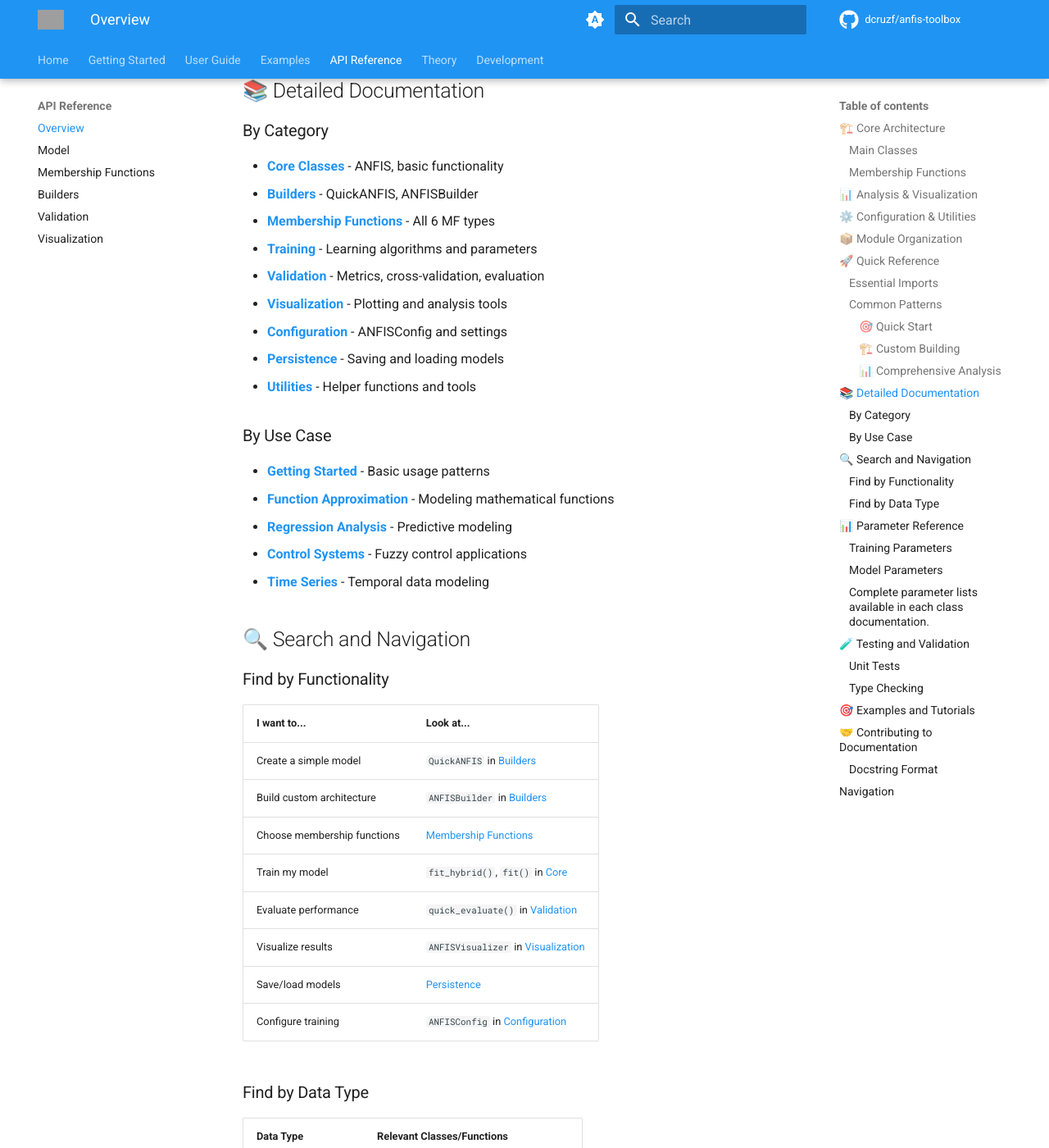
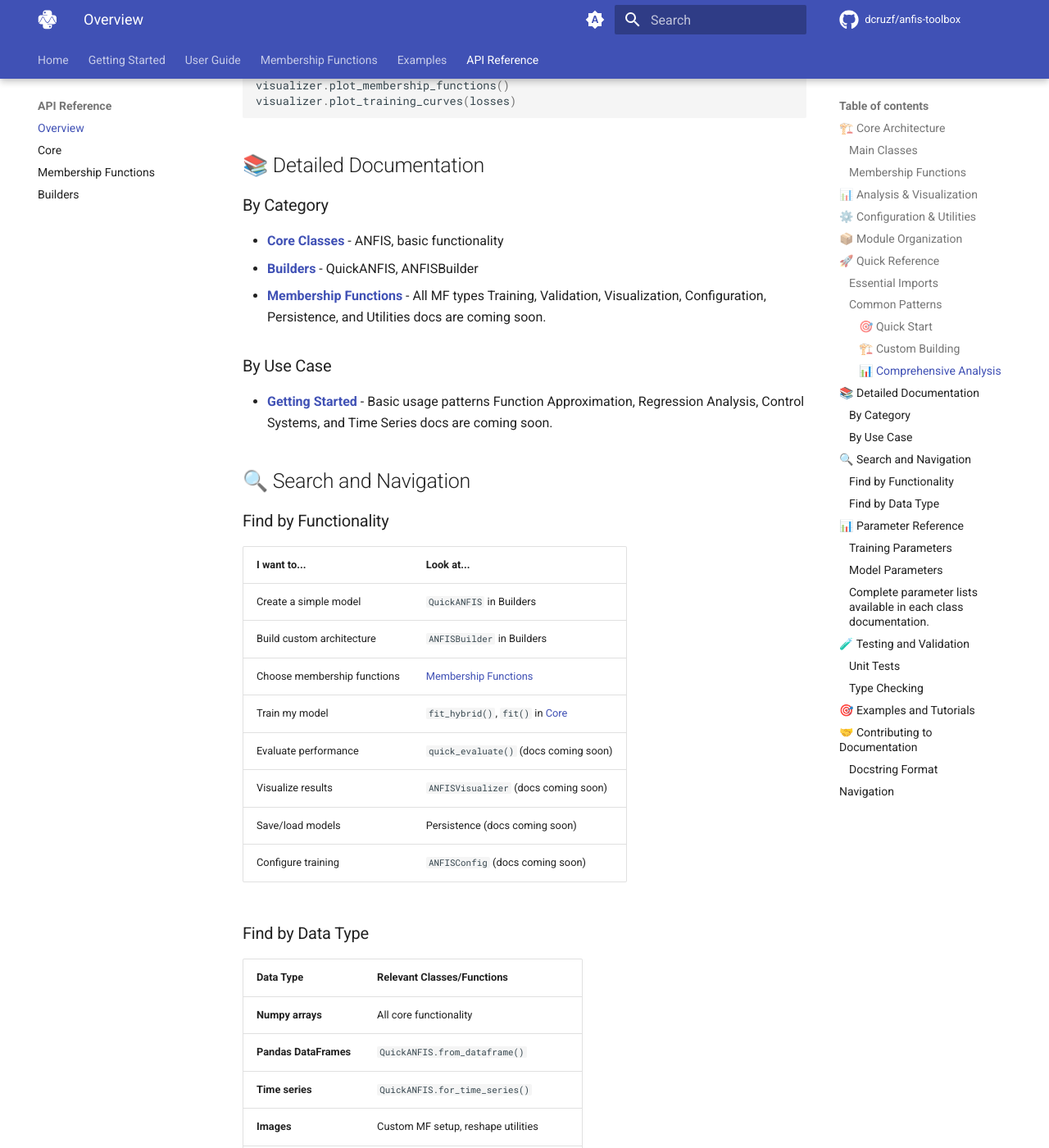
Before and after one commit to dcruzf/anfis-toolbox, an MkDocs documentation site: the page built from docs/api/overview.md, in a window 1280 px wide and 1400 px high, scrolled down 2940 px. Shown: the whole window at 82% size. Built offline with MkDocs 1.6.1 and Material for MkDocs 9.7.7, drawn with Linux system fonts in a browser that asks for light colours; comment, search, counter and statistics services are not loaded; the version menu is left out; some of the changed text lies outside the part shown; grey boxes are pictures that could not be loaded.

Commit message:
docs: enhance docs

```diff
--- a/docs/api/overview.md
+++ b/docs/api/overview.md
@@ -16,29 +16,31 @@
 
 | Class | Type | Parameters | Documentation |
 |-------|------|------------|---------------|
-| **`GaussianMF`** | Gaussian | `center`, `width` | [🔗 Details](membership-functions.md#gaussianmf) |
-| **`TriangularMF`** | Triangular | `left`, `center`, `right` | [🔗 Details](membership-functions.md#triangularmf) |
-| **`TrapezoidalMF`** | Trapezoidal | `left`, `left_peak`, `right_peak`, `right` | [🔗 Details](membership-functions.md#trapezoidalmf) |
-| **`BellMF`** | Bell-shaped | `center`, `width`, `slope` | [🔗 Details](membership-functions.md#bellmf) |
-| **`SigmoidalMF`** | Sigmoidal | `center`, `slope` | [🔗 Details](membership-functions.md#sigmoidalmf) |
-| **`PiMF`** | Pi-shaped | `left`, `left_peak`, `right_peak`, `right` | [🔗 Details](membership-functions.md#pimf) |
+| **`GaussianMF`** | Gaussian | `mean`, `sigma` | [🔗 Details](membership-functions.md#gaussianmf) |
+| **`TriangularMF`** | Triangular | `a`, `b`, `c` | [🔗 Details](membership-functions.md#triangularmf) |
+| **`TrapezoidalMF`** | Trapezoidal | `a`, `b`, `c`, `d` | [🔗 Details](membership-functions.md#trapezoidalmf) |
+| **`BellMF`** | Bell-shaped | `a`, `b`, `c` | [🔗 Details](membership-functions.md#bellmf) |
+| **`SigmoidalMF`** | Sigmoidal | `a`, `c` | [🔗 Details](membership-functions.md#sigmoidalmf) |
+| **`SShapedMF`** | S-shaped | `a`, `b` | [🔗 Details](membership-functions.md#sshapedmf) |
+| **`ZShapedMF`** | Z-shaped | `a`, `b` | [🔗 Details](membership-functions.md#zshapedmf) |
+| **`PiMF`** | Pi-shaped | `a`, `b`, `c`, `d` | [🔗 Details](membership-functions.md#pimf) |
 
 ## 📊 Analysis & Visualization
 
 | Class/Function | Purpose | Documentation |
 |----------------|---------|---------------|
-| **`ANFISVisualizer`** | Plotting and visualization | [🔗 Details](visualization.md) |
-| **`ANFISValidator`** | Model validation and metrics | [🔗 Details](validation.md#anfisvalidator) |
-| **`ANFISMetrics`** | Performance metrics | [🔗 Details](validation.md#anfismetrics) |
-| **`quick_evaluate`** | Fast model evaluation | [🔗 Details](validation.md#quick-evaluate) |
+| **`ANFISVisualizer`** | Plotting and visualization | Coming soon |
+| **`ANFISValidator`** | Model validation and metrics | Coming soon |
+| **`ANFISMetrics`** | Performance metrics | Coming soon |
+| **`quick_evaluate`** | Fast model evaluation | Coming soon |
 
 ## ⚙️ Configuration & Utilities
 
 | Class/Function | Purpose | Documentation |
 |----------------|---------|---------------|
-| **`ANFISConfig`** | Configuration management | [🔗 Details](configuration.md) |
-| **`load_anfis`** | Model loading | [🔗 Details](persistence.md#load-anfis) |
-| **`save_anfis`** | Model saving | [🔗 Details](persistence.md#save-anfis) |
+| **`ANFISConfig`** | Configuration management | Coming soon |
+| **`load_anfis`** | Model loading | Coming soon |
+| **`save_anfis`** | Model saving | Coming soon |
 
 ## 📦 Module Organization
 
@@ -114,21 +116,13 @@
 
 - **[Core Classes](core.md)** - ANFIS, basic functionality
 - **[Builders](builders.md)** - QuickANFIS, ANFISBuilder
-- **[Membership Functions](membership-functions.md)** - All 6 MF types
-- **[Training](training.md)** - Learning algorithms and parameters
-- **[Validation](validation.md)** - Metrics, cross-validation, evaluation
-- **[Visualization](visualization.md)** - Plotting and analysis tools
-- **[Configuration](configuration.md)** - ANFISConfig and settings
-- **[Persistence](persistence.md)** - Saving and loading models
-- **[Utilities](utilities.md)** - Helper functions and tools
+- **[Membership Functions](membership-functions.md)** - All MF types
+Training, Validation, Visualization, Configuration, Persistence, and Utilities docs are coming soon.
 
 ### By Use Case
 
 - **[Getting Started](../getting-started/quickstart.md)** - Basic usage patterns
-- **[Function Approximation](function-approximation.md)** - Modeling mathematical functions
-- **[Regression Analysis](regression-analysis.md)** - Predictive modeling
-- **[Control Systems](control-systems.md)** - Fuzzy control applications
-- **[Time Series](time-series.md)** - Temporal data modeling
+Function Approximation, Regression Analysis, Control Systems, and Time Series docs are coming soon.
 
 ## 🔍 Search and Navigation
 
@@ -136,14 +130,14 @@
 
 | I want to... | Look at... |
 |-------------|------------|
-| Create a simple model | `QuickANFIS` in [Builders](builders.md) |
-| Build custom architecture | `ANFISBuilder` in [Builders](builders.md) |
+| Create a simple model | `QuickANFIS` in Builders |
+| Build custom architecture | `ANFISBuilder` in Builders |
 | Choose membership functions | [Membership Functions](membership-functions.md) |
 | Train my model | `fit_hybrid()`, `fit()` in [Core](core.md) |
-| Evaluate performance | `quick_evaluate()` in [Validation](validation.md) |
-| Visualize results | `ANFISVisualizer` in [Visualization](visualization.md) |
-| Save/load models | [Persistence](persistence.md) |
-| Configure training | `ANFISConfig` in [Configuration](configuration.md) |
+| Evaluate performance | `quick_evaluate()` (docs coming soon) |
+| Visualize results | `ANFISVisualizer` (docs coming soon) |
+| Save/load models | Persistence (docs coming soon) |
+| Configure training | `ANFISConfig` (docs coming soon) |
 
 ### Find by Data Type
 
@@ -264,9 +258,9 @@
 
 - 🚀 **New user?** → [Core Classes](core.md)
 - 🏗️ **Building models?** → [Builders](builders.md)
-- 📊 **Analyzing results?** → [Validation](validation.md)
-- 🎨 **Visualizing?** → [Visualization](visualization.md)
-- ⚙️ **Configuring?** → [Configuration](configuration.md)
+- 📊 **Analyzing results?** → Validation (docs coming soon)
+- 🎨 **Visualizing?** → Visualization (docs coming soon)
+- ⚙️ **Configuring?** → Configuration (docs coming soon)
 
 **Or browse by alphabetical order:**
 
--- a/mkdocs.yml
+++ b/mkdocs.yml
@@ -14,15 +14,15 @@
         name: Switch to light mode
     - media: "(prefers-color-scheme: light)"
       scheme: default
-      primary: blue
-      accent: blue
+      primary: indigo
+      accent: indigo
       toggle:
         icon: material/brightness-7
         name: Switch to dark mode
     - media: "(prefers-color-scheme: dark)"
       scheme: slate
-      primary: blue
-      accent: light blue
+      primary: indigo
+      accent: light indigo
       toggle:
         icon: material/brightness-4
         name: Switch to system preference
@@ -47,44 +47,26 @@
     repo: fontawesome/brands/github
     edit: material/pencil
     view: material/eye
-  logo: assets/logo.png
-  favicon: assets/favicon.png
+  logo: assets/icon.svg
+  favicon: assets/icon.svg
 
 nav:
   - Home: index.md
   - Getting Started:
     - Installation: getting-started/installation.md
     - Quick Start: getting-started/quickstart.md
-    - Your First Model: getting-started/first-model.md
   - User Guide:
+    - Overview: guide/index.md
     - Introduction: guide/introduction.md
-    - Membership Functions: guide/membership-functions.md
-    - Model Architecture: guide/architecture.md
-    - Training Methods: guide/training.md
-    - Validation & Metrics: guide/validation.md
-    - Visualization: guide/visualization.md
-    - Configuration: guide/configuration.md
+  - Membership Functions: guide/membership_functions.md
   - Examples:
+    - Overview: examples/index.md
     - Basic Usage: examples/basic.md
-    - Function Approximation: examples/function-approximation.md
-    - Multi-Input Systems: examples/multi-input.md
-    - Control Systems: examples/control.md
-    - Time Series: examples/time-series.md
   - API Reference:
     - Overview: api/overview.md
-    - Model: api/model.md
-    - Membership Functions: api/membership.md
+    - Core: api/core.md
+    - Membership Functions: api/membership-functions.md
     - Builders: api/builders.md
-    - Validation: api/validation.md
-    - Visualization: api/visualization.md
-  - Theory:
-    - ANFIS Background: theory/background.md
-    - Mathematical Foundation: theory/mathematics.md
-    - Learning Algorithms: theory/learning.md
-  - Development:
-    - Contributing: development/contributing.md
-    - Testing: development/testing.md
-    - Release Notes: development/changelog.md
 
 plugins:
   - search
```
Also changed, not shown: other parts of docs/api/overview.md (+1 -1 lines), docs/api/membership-functions.md (added, +74 -0 lines), docs/examples/basic.md (+1 -1 lines), docs/examples/index.md (+16 -47 lines), docs/guide/index.md (+26 -26 lines), docs/guide/membership_functions.md (added, +184 -0 lines), docs/index.md (+3 -16 lines), docs/assets/icon.svg (added), docs/assets/logo.svg (added).
